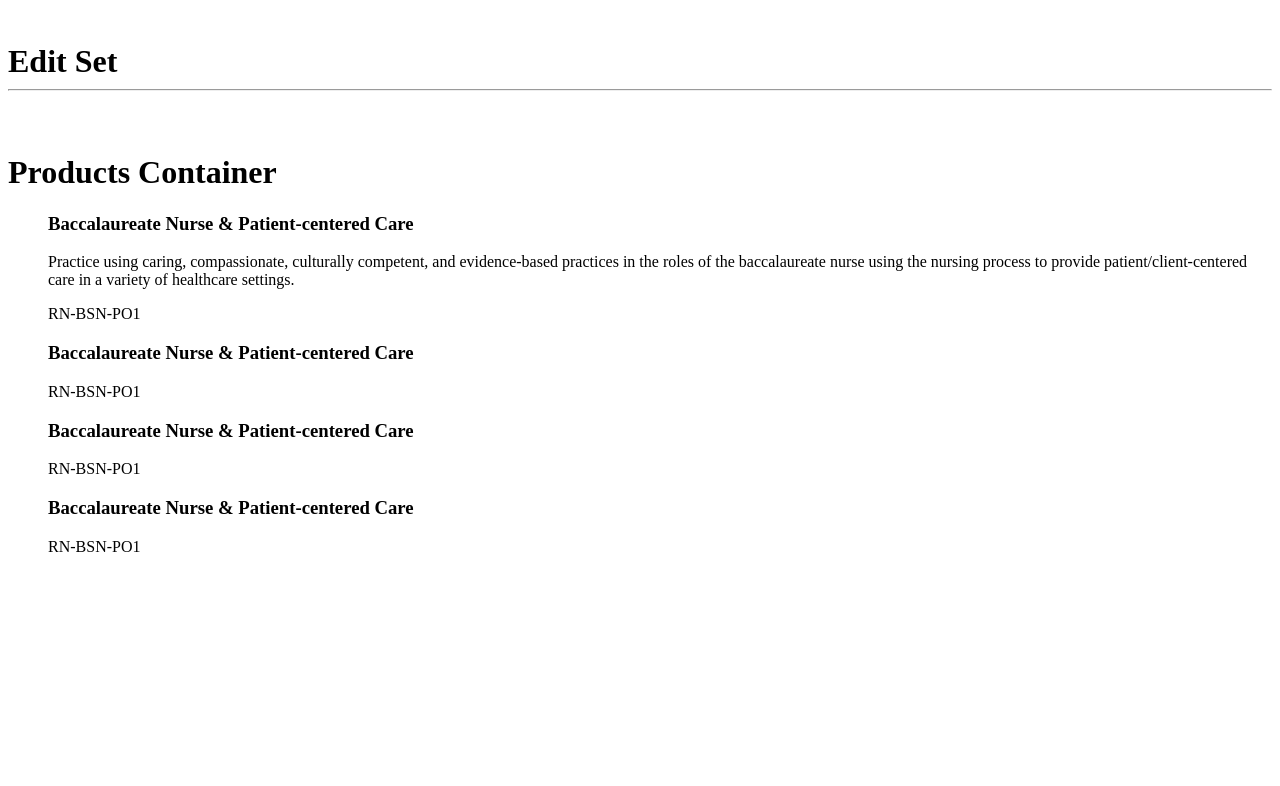
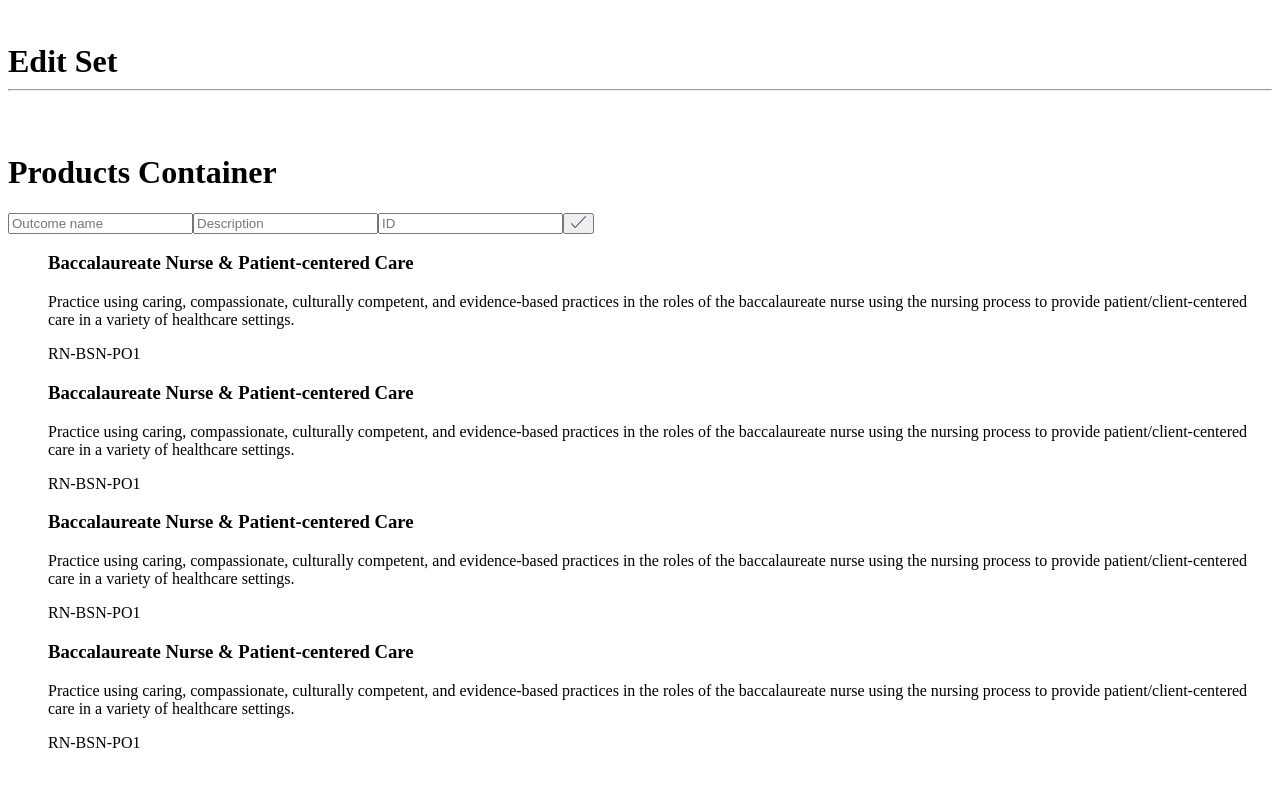
Before and after one commit to Ntwali-Josue/set, a React (Create React App) app: page / in a window 1280 px wide. Shown: the top 786 px of the page. Built offline with nearby package versions, Linux system fonts and the light colour scheme; the HTML template or start-up script is replaced by a standard one.

Commit message:
Render add product component

```diff
--- a/src/components/ProductsContainer.js
+++ b/src/components/ProductsContainer.js
@@ -1,5 +1,6 @@
 import React from "react";
 import ProductsList from "./ProductsList";
+import AddProduct from "./AddProduct";
 class ProductsContainer extends React.Component {
   state = {
     products: [
@@ -10,26 +11,38 @@ class ProductsContainer extends React.Component {
       },
       {
         elementName: "Baccalaureate Nurse & Patient-centered Care",
-        description: "Practice using caring, compassionate, culturally competent, and evidence-based practices in the roles of the baccalaureate nurse using the nursing process to provide patient/client-centered care in a variety of healthcare settings.",
+        elementDescription: "Practice using caring, compassionate, culturally competent, and evidence-based practices in the roles of the baccalaureate nurse using the nursing process to provide patient/client-centered care in a variety of healthcare settings.",
         elementID: "RN-BSN-PO1"
       },
       {
         elementName: "Baccalaureate Nurse & Patient-centered Care",
-        description: "Practice using caring, compassionate, culturally competent, and evidence-based practices in the roles of the baccalaureate nurse using the nursing process to provide patient/client-centered care in a variety of healthcare settings.",
+        elementDescription: "Practice using caring, compassionate, culturally competent, and evidence-based practices in the roles of the baccalaureate nurse using the nursing process to provide patient/client-centered care in a variety of healthcare settings.",
         elementID: "RN-BSN-PO1"
       },
       {
         elementName: "Baccalaureate Nurse & Patient-centered Care",
-        description: "Practice using caring, compassionate, culturally competent, and evidence-based practices in the roles of the baccalaureate nurse using the nursing process to provide patient/client-centered care in a variety of healthcare settings.",
+        elementDescription: "Practice using caring, compassionate, culturally competent, and evidence-based practices in the roles of the baccalaureate nurse using the nursing process to provide patient/client-centered care in a variety of healthcare settings.",
         elementID: "RN-BSN-PO1"
       }
     ]
   }
 
+  // addProduct = (elementName, elementDescription, elementID) => {
+  //   const newProduct = {
+  //     elementName: elementName,
+  //     elementDescription: elementDescription,
+  //     elementID: elementID
+  //   }
+  //   this.setState({
+  //     products: [...this.state.products, newProduct]
+  //   })
+  // }
+
   render() {
     return (
       <div>
         <h1>Products Container</h1>
+        <AddProduct addProduct={this.addProduct} />
         <ProductsList products={this.state.products} />
       </div>
     );
```
